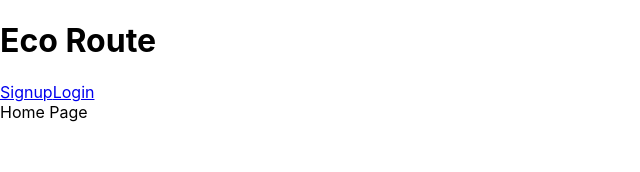
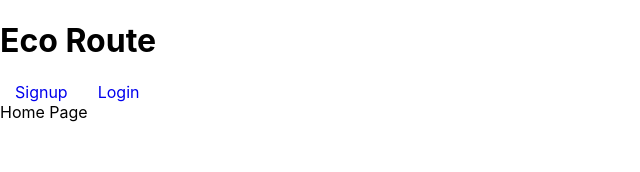
Before and after one commit to 87danielbradley/EcoRoute, a React (Create React App) app in the folder frontend/: page / in a window 1280 px wide. Shown: the top 172 px of the page, without its empty margins (0-640 px from the left). Built offline with nearby package versions, Linux system fonts and the light colour scheme.

Commit message:
add stylesheet folder with reset.css

```diff
--- a/frontend/src/components/modal/modal.jsx
+++ b/frontend/src/components/modal/modal.jsx
@@ -3,8 +3,6 @@
 import { connect } from 'react-redux';
 import LoginFormContainer from '../session/login_form_container';
 import SignupFormContainer from '../session/signup_form_container';
-import BoardForm from '../board/board_form_container';
-import EditBoardFormContainer from '../board/edit_board_form_container';
 
 const Modal = ({modal, closeModal}) => {
     if (!modal) {
--- a/frontend/src/index.css
+++ b/frontend/src/index.css
@@ -11,3 +11,9 @@
   font-family: source-code-pro, Menlo, Monaco, Consolas, 'Courier New',
     monospace;
 }
+
+a, a:link, a:visited, a:focus, a:hover, a:active {
+  margin: 15px;
+  /* color: ; */
+  text-decoration: none;
+}
--- /dev/null
+++ b/frontend/stylesheets/rest.css
@@ -0,0 +1,48 @@
+/* http://meyerweb.com/eric/tools/css/reset/
+   v2.0 | 20110126
+   License: none (public domain)
+*/
+
+html, body, div, span, applet, object, iframe,
+h1, h2, h3, h4, h5, h6, p, blockquote, pre,
+a, abbr, acronym, address, big, cite, code,
+del, dfn, em, img, ins, kbd, q, s, samp,
+small, strike, strong, sub, sup, tt, var,
+b, u, i, center,
+dl, dt, dd, ol, ul, li,
+fieldset, form, label, legend,
+table, caption, tbody, tfoot, thead, tr, th, td,
+article, aside, canvas, details, embed,
+figure, figcaption, footer, header, hgroup,
+menu, nav, output, ruby, section, summary,
+time, mark, audio, video {
+	margin: 0;
+	padding: 0;
+	border: 0;
+	font-size: 100%;
+	font: inherit;
+	vertical-align: baseline;
+}
+/* HTML5 display-role reset for older browsers */
+article, aside, details, figcaption, figure,
+footer, header, hgroup, menu, nav, section {
+	display: block;
+}
+body {
+	line-height: 1;
+}
+ol, ul {
+	list-style: none;
+}
+blockquote, q {
+	quotes: none;
+}
+blockquote:before, blockquote:after,
+q:before, q:after {
+	content: '';
+	content: none;
+}
+table {
+	border-collapse: collapse;
+	border-spacing: 0;
+}
```
